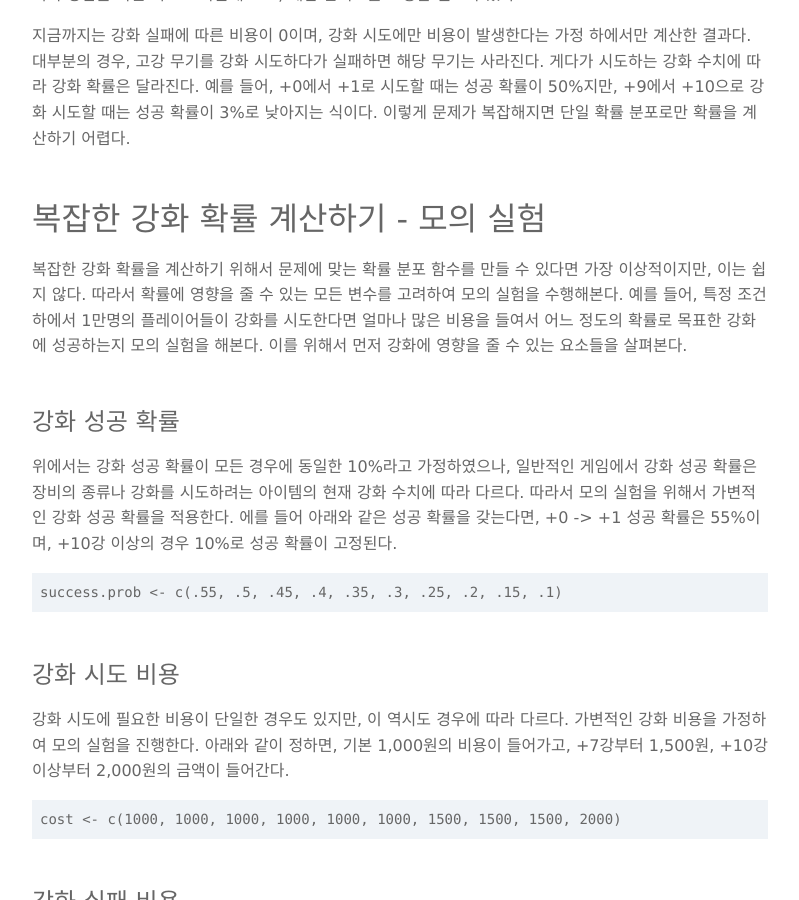
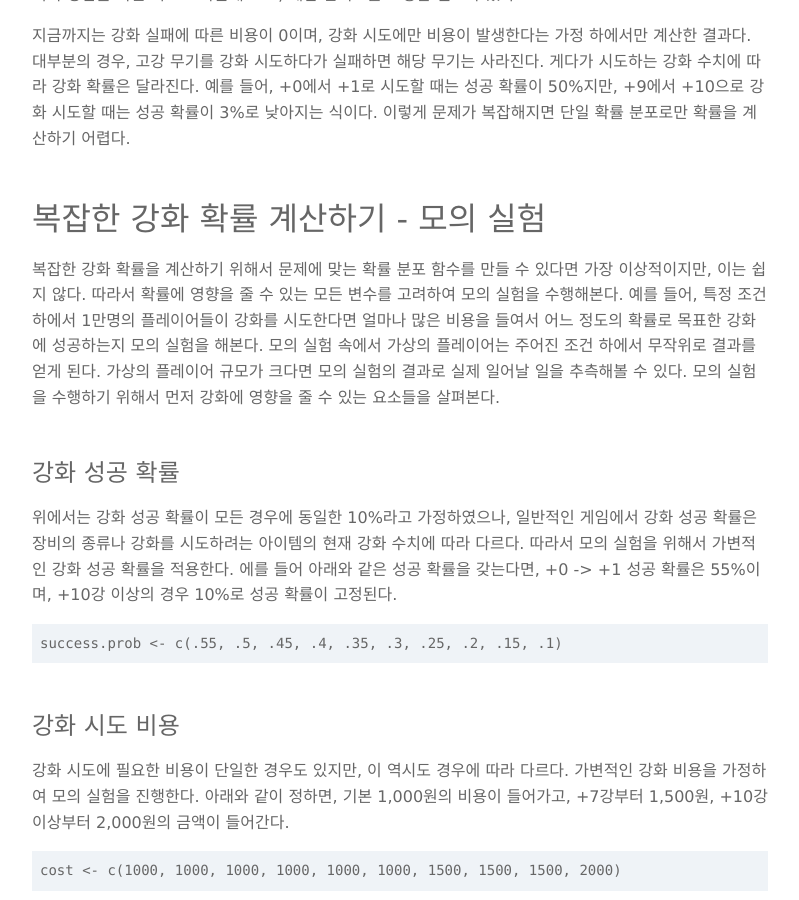
Before and after one commit to boxnwhiskr/boxnwhiskr.github.io, a Jekyll site: the page built from _posts/2015-05-21-binomial_dist_in_games.markdown, in a window 1280 px wide and 900 px high, scrolled down 6672 px. Shown: the whole window, without its empty margins (240-1039 px from the left). Built offline with Jekyll 4.4.1, drawn with Linux system fonts in a browser that asks for light colours; nearby versions of some CDN libraries; some web fonts are replaced; formulas are drawn with MathJax 3.

Commit message:
Add sentences

```diff
--- a/_posts/2015-05-21-binomial_dist_in_games.markdown
+++ b/_posts/2015-05-21-binomial_dist_in_games.markdown
@@ -225,7 +225,9 @@ $$P(X=r) = \frac{(k + r - 1)!}{k!(r-1)!}(1-p)^{r}p^{k}$$
 복잡한 강화 확률을 계산하기 위해서 문제에 맞는 확률 분포 함수를 만들 수 있다면 가장 이상적이지만, 이는 쉽지 않다.
 따라서 확률에 영향을 줄 수 있는 모든 변수를 고려하여 모의 실험을 수행해본다.
 예를 들어, 특정 조건 하에서 1만명의 플레이어들이 강화를 시도한다면 얼마나 많은 비용을 들여서 어느 정도의 확률로 목표한 강화에 성공하는지 모의 실험을 해본다.
-이를 위해서 먼저 강화에 영향을 줄 수 있는 요소들을 살펴본다.
+모의 실험 속에서 가상의 플레이어는 주어진 조건 하에서 무작위로 결과를 얻게 된다.
+가상의 플레이어 규모가 크다면 모의 실험의 결과로 실제 일어날 일을 추측해볼 수 있다.
+모의 실험을 수행하기 위해서 먼저 강화에 영향을 줄 수 있는 요소들을 살펴본다.
 
 ## 강화 성공 확률
 
```
